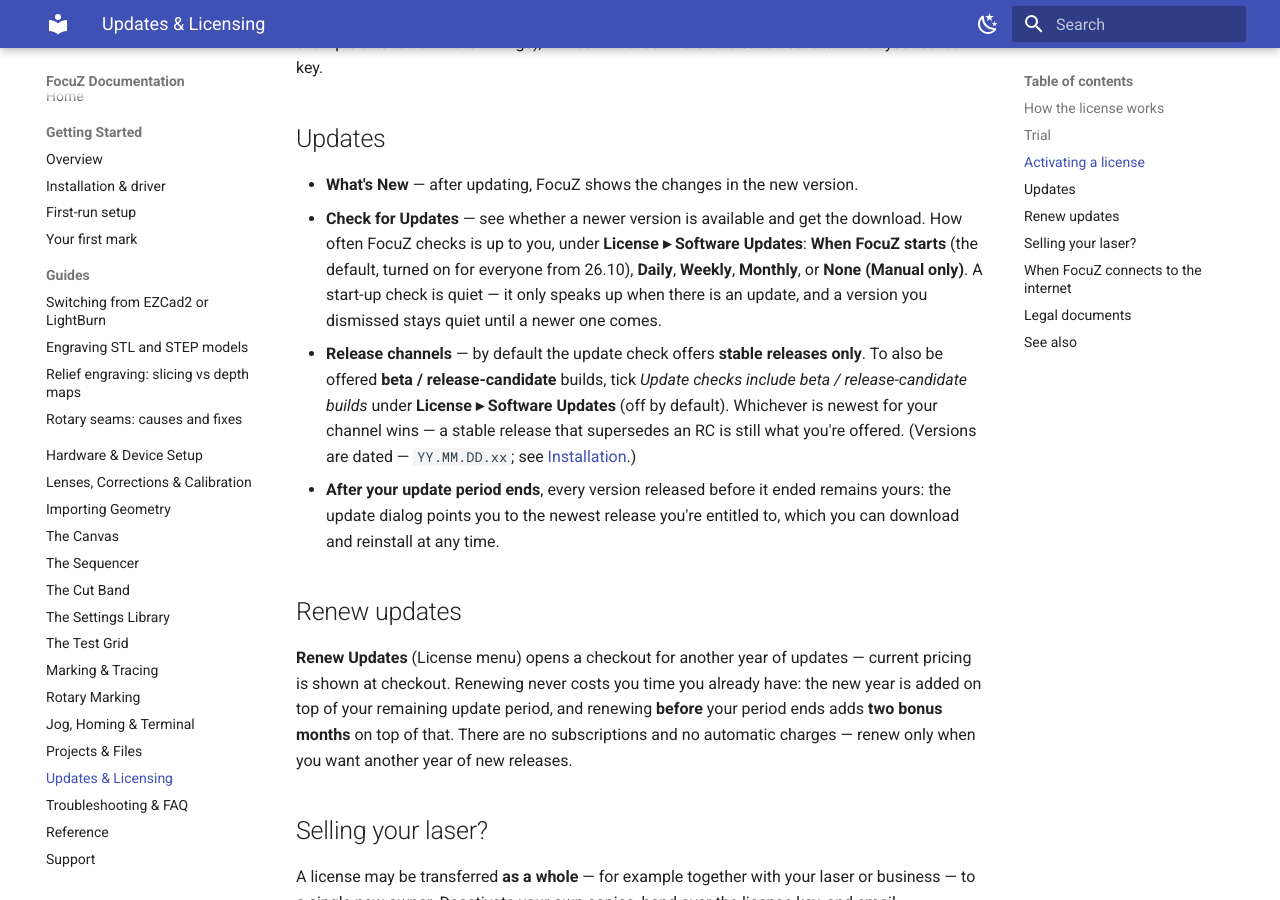
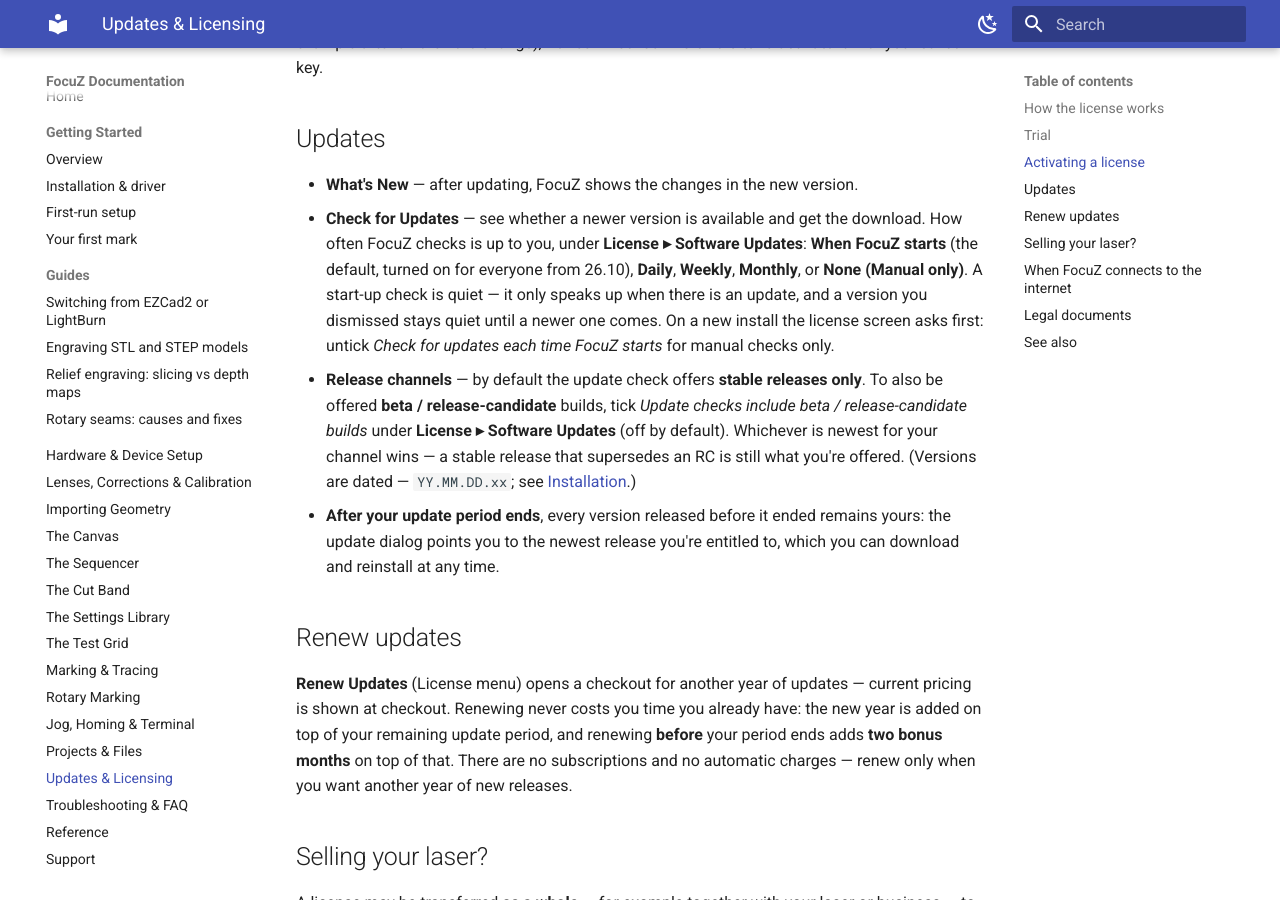
Before and after one commit to Lokahi-Shop/focuz-docs, an MkDocs documentation site: the page built from docs/updates-licensing.md, in a window 1280 px wide and 900 px high, scrolled down 1782 px. Built offline with MkDocs 1.6.1 and Material for MkDocs 9.7.7, drawn with Linux system fonts in a browser that asks for light colours.

Commit message:
Updates: start-up check choice on the first license screen
Co-Authored-By: Claude Opus 5.5 <noreply@anthropic.com>

```diff
--- a/docs/updates-licensing.md
+++ b/docs/updates-licensing.md
@@ -72,7 +72,8 @@ it with your saved key.
 - **Check for Updates** — see whether a newer version is available and get the download. How
   often FocuZ checks is up to you, under **License ▸ Software Updates**: **When FocuZ starts** (the default,
   turned on for everyone from 26.10), **Daily**, **Weekly**, **Monthly**, or **None (Manual only)**. A start-up check is quiet —
-  it only speaks up when there is an update, and a version you dismissed stays quiet until a newer one comes.
+  it only speaks up when there is an update, and a version you dismissed stays quiet until a newer one comes. On a new
+  install the license screen asks first: untick *Check for updates each time FocuZ starts* for manual checks only.
 - **Release channels** — by default the update check offers **stable releases only**. To also
   be offered **beta / release-candidate** builds, tick *Update checks include beta /
   release-candidate builds* under **License ▸ Software Updates** (off by default). Whichever is newest for your
```
